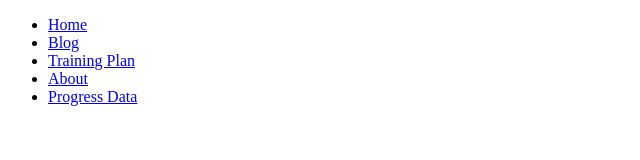
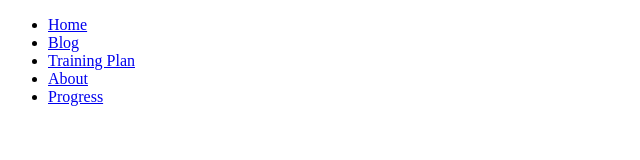
Before and after one commit to alanruns/alanruns.github.io, a plain HTML site: page about/index.html in a window 1280 px wide. Shown: the full height of the page, 0-640 px from the left. Drawn offline with Linux system fonts and the light colour scheme.

```diff
--- a/about/index.html
+++ b/about/index.html
@@ -12,7 +12,7 @@
     <li><a href="/blog">Blog</a></li>
     <li><a href="/training">Training Plan</a></li>
     <li class="selected"><a href="/about">About</a></li>
-    <li><a href="/progress">Progress Data</a></li>
+    <li><a href="/progress">Progress</a></li>
   </ul>
 </nav>
 
```
Also changed, not shown: blog/index.html (+1 -1 lines), training/index.html (+1 -1 lines).
